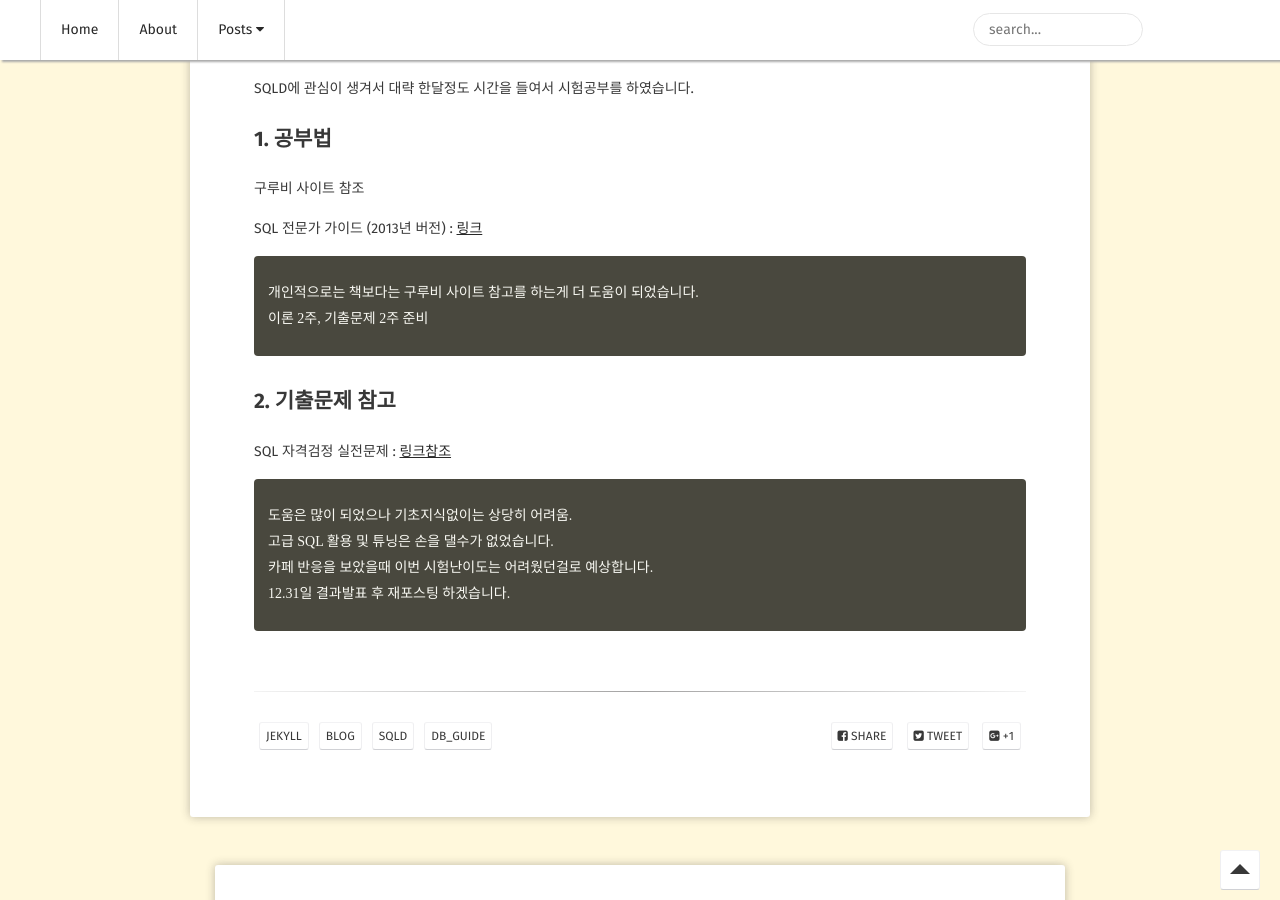
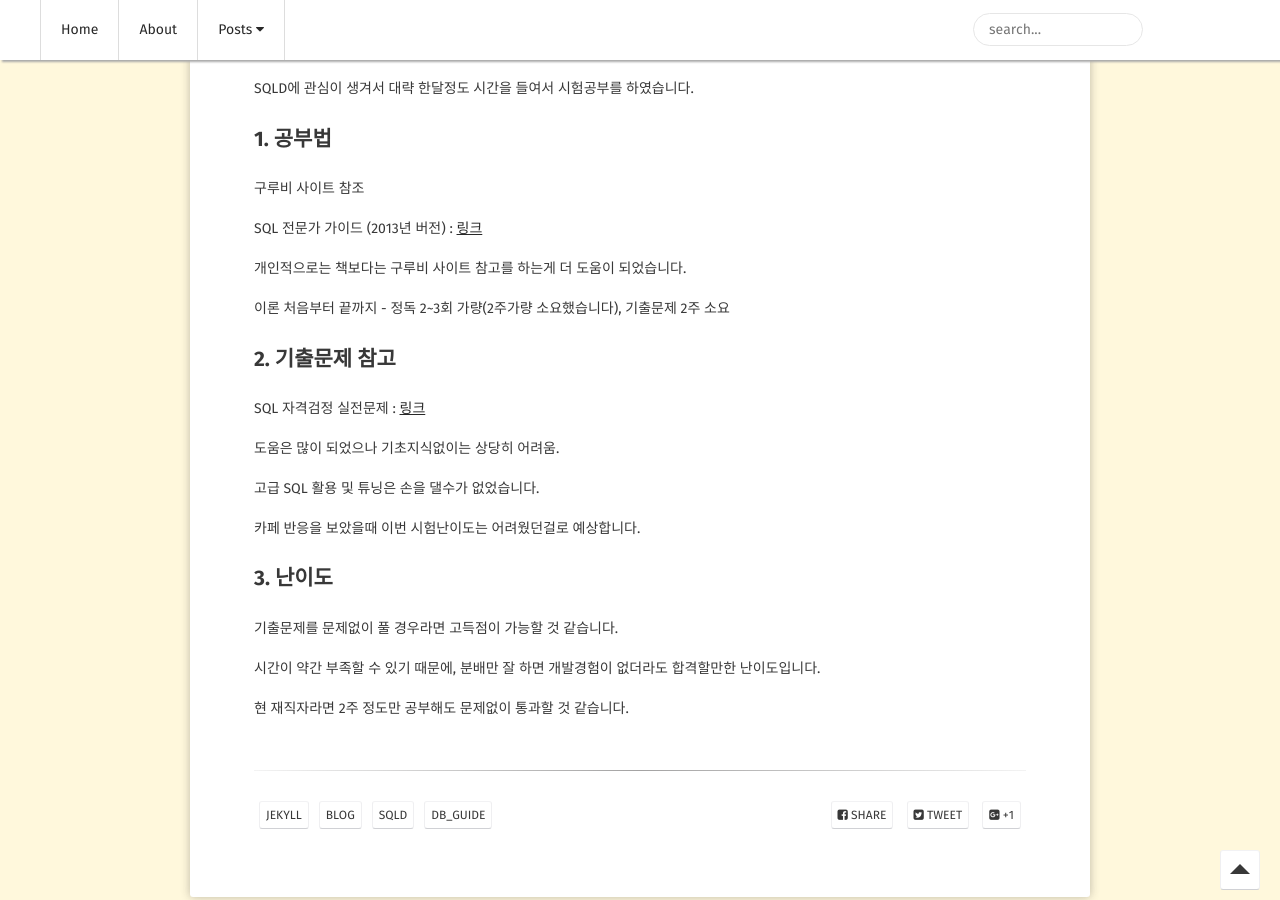
Before and after one commit to choiwono/choiwono.github.io, a Jekyll site: the page built from _posts/2018-12-03-cert_02.md, in a window 1280 px wide and 900 px high, scrolled down 589 px. Built offline with Jekyll 4.4.1, drawn with Linux system fonts in a browser that asks for light colours; some web fonts are replaced; comment, search, counter and statistics services are not loaded.

Commit message:
[18.12.31] SQLD 자격증 후기(수정)
SQLD 합격후기
내용 수정 및 이미지 수정

```diff
--- a/_posts/2018-12-03-cert_02.md
+++ b/_posts/2018-12-03-cert_02.md
@@ -24,20 +24,28 @@ SQLD에 관심이 생겨서 대략 한달정도 시간을 들여서 시험공부
 
 ## 1. 공부법
 
-<p>구루비 사이트 참조</p>
-<p>SQL 전문가 가이드 (2013년 버전) : <a href="http://www.gurubee.net/bookcafe/sqlp_1st">링크</a></p>
-{% highlight html %}
+구루비 사이트 참조
+
+SQL 전문가 가이드 (2013년 버전) : [링크](http://www.gurubee.net/bookcafe/sqlp_1st)
+
 개인적으로는 책보다는 구루비 사이트 참고를 하는게 더 도움이 되었습니다.
-이론 2주, 기출문제 2주 준비
-{% endhighlight %}
+
+이론 처음부터 끝까지 - 정독 2~3회 가량(2주가량 소요했습니다), 기출문제 2주 소요
 
 ## 2. 기출문제 참고
 
-<p>SQL 자격검정 실전문제 : <a href="http://www.yes24.com/24/goods/33524934">링크참조</a></p>
+SQL 자격검정 실전문제 : [링크](http://www.yes24.com/24/goods/33524934)
 
-{% highlight html %}
 도움은 많이 되었으나 기초지식없이는 상당히 어려움.
+
 고급 SQL 활용 및 튜닝은 손을 댈수가 없었습니다.
+
 카페 반응을 보았을때 이번 시험난이도는 어려웠던걸로 예상합니다.
-12.31일 결과발표 후 재포스팅 하겠습니다.
-{% endhighlight %}
+
+## 3. 난이도
+
+기출문제를 문제없이 풀 경우라면 고득점이 가능할 것 같습니다.
+
+시간이 약간 부족할 수 있기 때문에, 분배만 잘 하면 개발경험이 없더라도 합격할만한 난이도입니다.
+
+현 재직자라면 2주 정도만 공부해도 문제없이 통과할 것 같습니다.
```
